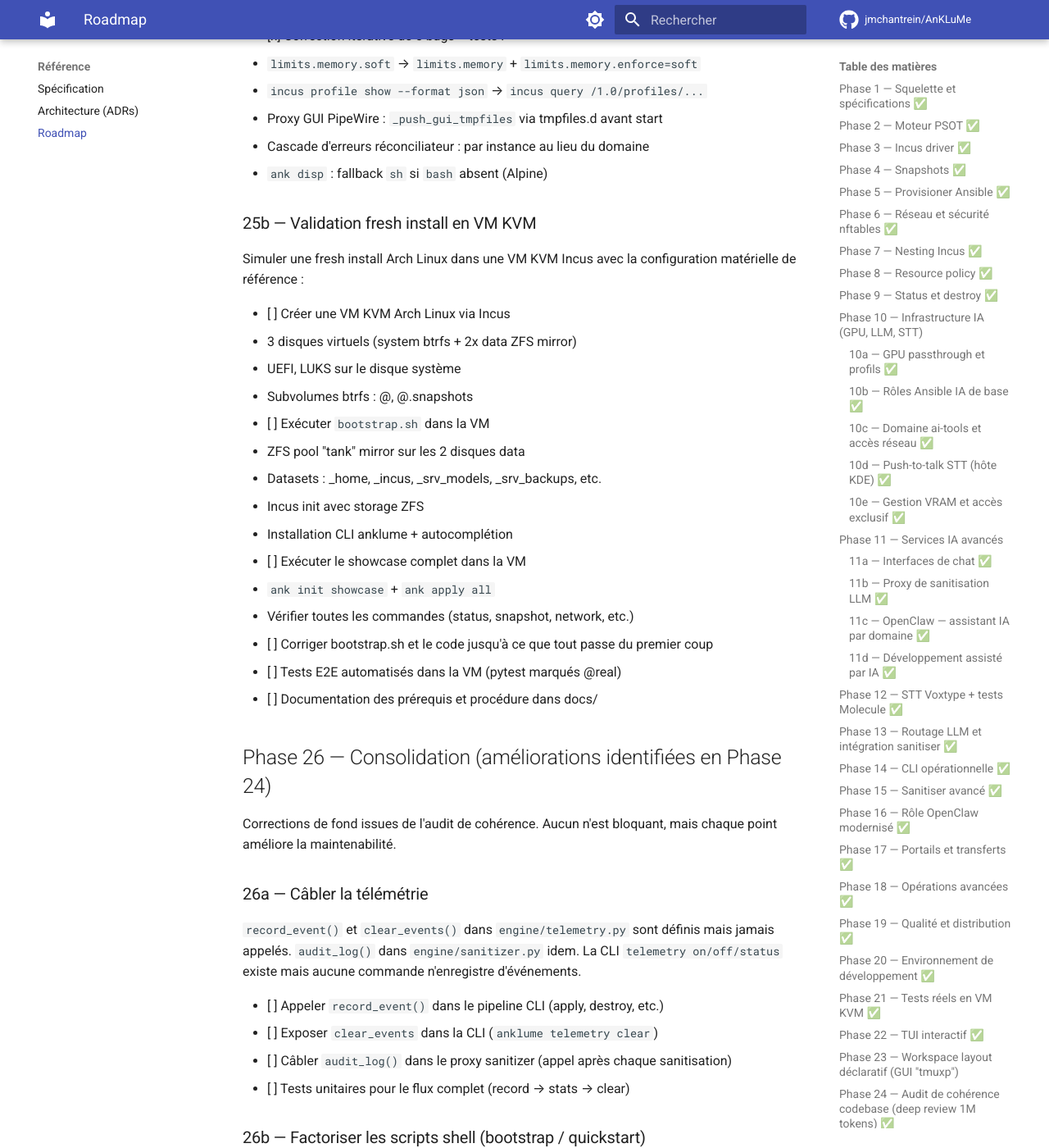
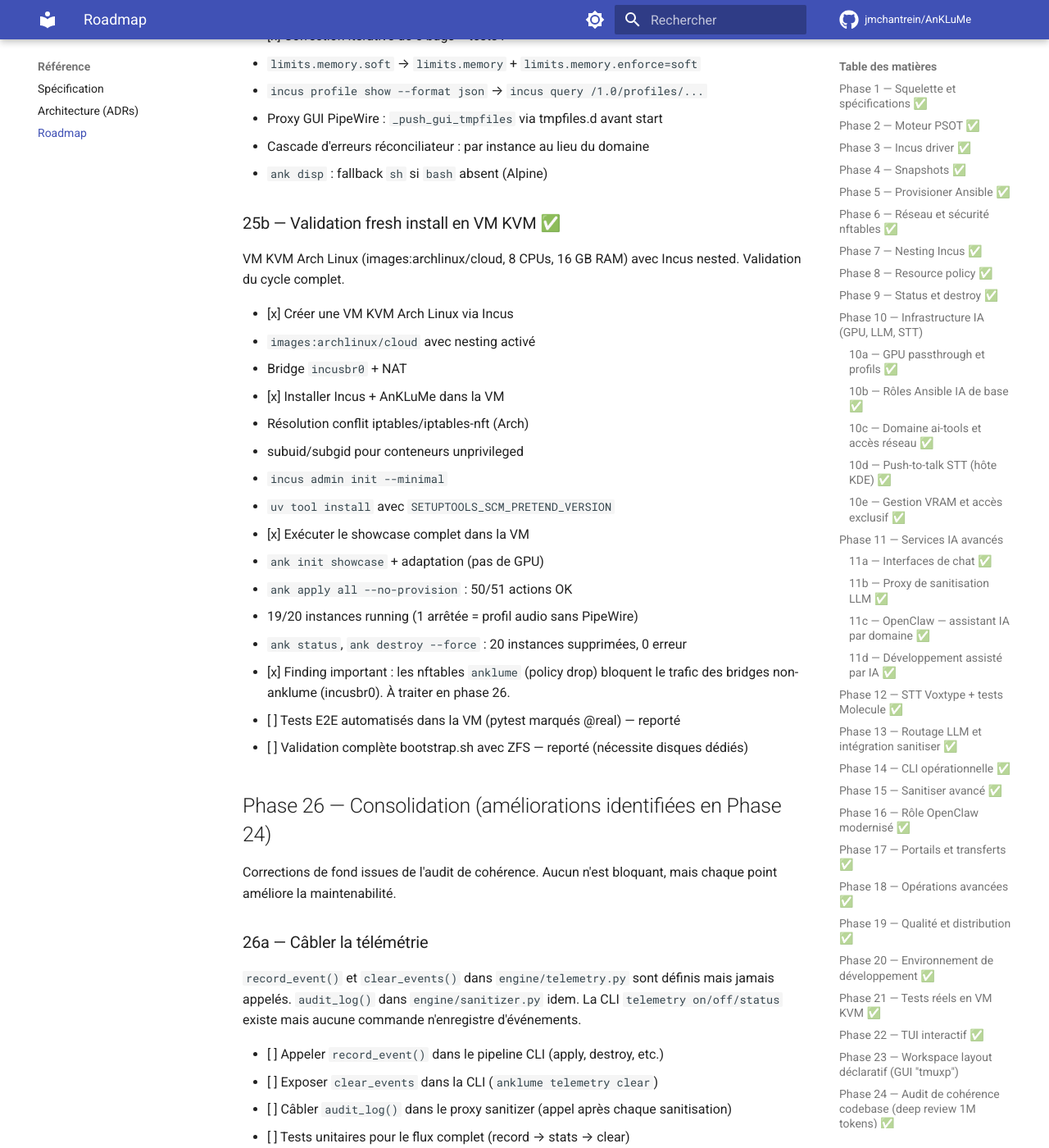
Before and after one commit to jmchantrein/AnKLuMe, an MkDocs documentation site: the page built from docs/ROADMAP.md, in a window 1280 px wide and 1400 px high, scrolled down 21246 px. Shown: the whole window at 82% size. Built offline with MkDocs 1.6.1 and Material for MkDocs 9.7.7, drawn with Linux system fonts in a browser that asks for light colours; comment, search, counter and statistics services are not loaded.

Commit message:
feat(phase25b): validation fresh install VM KVM — showcase 50/51 actions OK
Validation dans une VM KVM Arch Linux nested :
- Incus-dans-VM fonctionne (19/20 instances running)
- Cycle complet : init → apply → status → destroy
- Finding : nftables anklume bloquent les bridges non-anklume

Co-Authored-By: Claude Opus 4.6 (1M context) <noreply@anthropic.com>

```diff
--- a/docs/ROADMAP.md
+++ b/docs/ROADMAP.md
@@ -689,26 +689,29 @@ Tester chaque fonctionnalité du showcase en tant que jmc :
   4. Cascade d'erreurs réconciliateur : par instance au lieu du domaine
   5. `ank disp` : fallback `sh` si `bash` absent (Alpine)
 
-### 25b — Validation fresh install en VM KVM
+### 25b — Validation fresh install en VM KVM ✅
 
-Simuler une fresh install Arch Linux dans une VM KVM Incus
-avec la configuration matérielle de référence :
+VM KVM Arch Linux (images:archlinux/cloud, 8 CPUs, 16 GB RAM)
+avec Incus nested. Validation du cycle complet.
 
-- [ ] Créer une VM KVM Arch Linux via Incus
-  - 3 disques virtuels (system btrfs + 2x data ZFS mirror)
-  - UEFI, LUKS sur le disque système
-  - Subvolumes btrfs : @, @.snapshots
-- [ ] Exécuter `bootstrap.sh` dans la VM
-  - ZFS pool "tank" mirror sur les 2 disques data
-  - Datasets : _home, _incus, _srv_models, _srv_backups, etc.
-  - Incus init avec storage ZFS
-  - Installation CLI anklume + autocomplétion
-- [ ] Exécuter le showcase complet dans la VM
-  - `ank init showcase` + `ank apply all`
-  - Vérifier toutes les commandes (status, snapshot, network, etc.)
-- [ ] Corriger bootstrap.sh et le code jusqu'à ce que tout passe du premier coup
-- [ ] Tests E2E automatisés dans la VM (pytest marqués @real)
-- [ ] Documentation des prérequis et procédure dans docs/
+- [x] Créer une VM KVM Arch Linux via Incus
+  - `images:archlinux/cloud` avec nesting activé
+  - Bridge `incusbr0` + NAT
+- [x] Installer Incus + AnKLuMe dans la VM
+  - Résolution conflit iptables/iptables-nft (Arch)
+  - subuid/subgid pour conteneurs unprivileged
+  - `incus admin init --minimal`
+  - `uv tool install` avec `SETUPTOOLS_SCM_PRETEND_VERSION`
+- [x] Exécuter le showcase complet dans la VM
+  - `ank init showcase` + adaptation (pas de GPU)
+  - `ank apply all --no-provision` : 50/51 actions OK
+  - 19/20 instances running (1 arrêtée = profil audio sans PipeWire)
+  - `ank status`, `ank destroy --force` : 20 instances supprimées, 0 erreur
+- [x] Finding important : les nftables `anklume` (policy drop) bloquent
+  le trafic des bridges non-anklume (incusbr0). À traiter en phase 26.
+- [ ] Tests E2E automatisés dans la VM (pytest marqués @real) — reporté
+- [ ] Validation complète bootstrap.sh avec ZFS — reporté (nécessite
+  disques dédiés)
 
 ## Phase 26 — Consolidation (améliorations identifiées en Phase 24)
 
```
